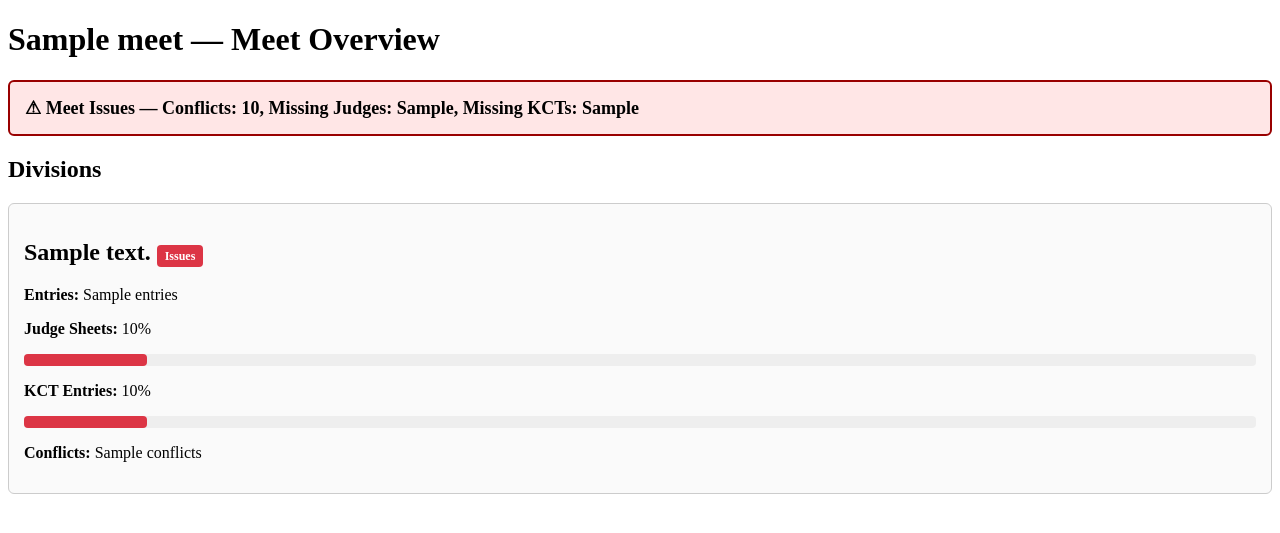
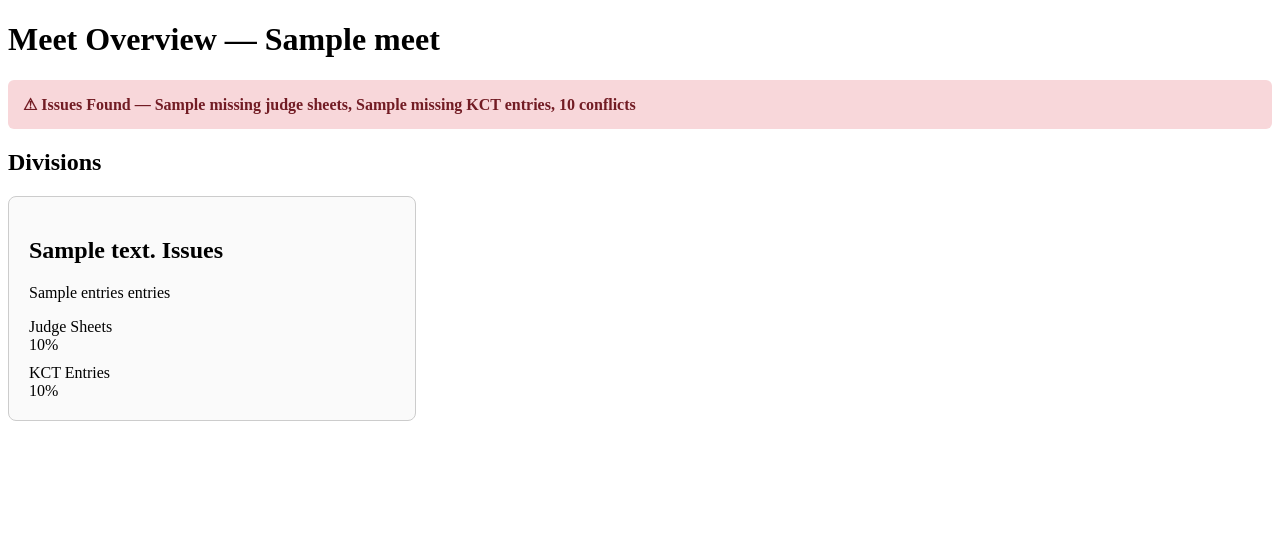
Before and after one commit to mlsmoorman/mshsl-dance-tabulation, a Django app: template tabulation/templates/tabulation/meet_overview.html in a window 1280 px wide. Shown: the top 533 px of the page. Run offline with Django 5.2, Linux system fonts and the light colour scheme; the template is opened without the code that fills it: most values are stand-ins (such as "Sample title", 1, 10 or a date in 2020).

Commit message:
updates views for meet overview and clears error messaging

```diff
--- a/core/admin.py
+++ b/core/admin.py
@@ -36,6 +36,8 @@ class RoleAdmin(admin.ModelAdmin):
 class UserAdmin(admin.ModelAdmin):
     list_display = ("username", "first_name", "last_name")
     filter_horizontal = ("roles",)
+    search_fields = ["username", "first_name", "last_name", "email"]
+
 
 
 #~.~.~.~.~.~.~.~.~.~.~.~.~  ~.~.~.~.~.~.~.~.~.~.~.~.~#
--- a/tabulation/templates/tabulation/meet_overview.html
+++ b/tabulation/templates/tabulation/meet_overview.html
@@ -1,62 +1,18 @@
 {% extends "base.html" %}
+{% load static %}
+
 {% block content %}
 
-<h1>{{ meet.name }} — Meet Overview</h1>
+<h1>Meet Overview — {{ meet.name }}</h1>
 
-<style>
-    .summary-bar {
-        padding: 15px;
-        border-radius: 6px;
-        margin-bottom: 20px;
-        font-size: 18px;
-        font-weight: bold;
-    }
-    .summary-success { background:#ccffcc; border:2px solid #060; }
-    .summary-warning { background:#fff3cd; border:2px solid #aa8800; }
-    .summary-danger { background:#ffe6e6; border:2px solid #900; }
+<div class="summary-container">
 
-    .division-card {
-        border: 1px solid #ccc;
-        padding: 15px;
-        margin-bottom: 15px;
-        border-radius: 6px;
-        background: #fafafa;
-        cursor: pointer;
-    }
-    .badge {
-        padding: 4px 8px;
-        border-radius: 4px;
-        font-weight: bold;
-        font-size: 12px;
-        color: white;
-    }
-    .badge-success { background:#28a745; }
-    .badge-warning { background:#ffc107; color:black; }
-    .badge-danger { background:#dc3545; }
-
-    .progress-bar-container {
-        width: 100%;
-        background: #eee;
-        border-radius: 4px;
-        margin: 5px 0;
-    }
-    .progress-bar {
-        height: 12px;
-        border-radius: 4px;
-    }
-    .progress-green { background:#28a745; }
-    .progress-yellow { background:#ffc107; }
-    .progress-red { background:#dc3545; }
-</style>
-
-{# ===================== MEET SUMMARY ===================== #}
-{% if meet_conflicts > 0 %}
+    {% if meet_missing_judges or meet_missing_kcts or meet_conflicts %}
         <div class="summary-bar summary-danger">
-    ⚠ Meet Issues — Conflicts: {{ meet_conflicts }}, Missing Judges: {{ meet_missing_judges }}, Missing KCTs: {{ meet_missing_kcts }}
-</div>
-{% elif meet_missing_judges > 0 or meet_missing_kcts > 0 %}
-<div class="summary-bar summary-warning">
-    ⚠ Meet Needs Attention — Missing Judges: {{ meet_missing_judges }}, Missing KCTs: {{ meet_missing_kcts }}
+            ⚠ Issues Found —
+            {{ meet_missing_judges }} missing judge sheets,
+            {{ meet_missing_kcts }} missing KCT entries,
+            {{ meet_conflicts }} conflicts
         </div>
     {% else %}
         <div class="summary-bar summary-success">
@@ -64,11 +20,15 @@
         </div>
     {% endif %}
 
+</div>
+
 <h2>Divisions</h2>
+
+<div class="division-list">
 
     {% for d in division_data %}
     <div class="division-card"
-     data-url="{% url 'tabulator_verify' meet.id d.division %}"
+         data-url="{% url 'tabulation:tabulator_verify' meet.id d.division %}"
          onclick="goToDivision(this)">
 
         <h2>
@@ -82,40 +42,101 @@
             {% endif %}
         </h2>
 
-    <p><strong>Entries:</strong> {{ d.entries }}</p>
+        <p>{{ d.entries }} entries</p>
 
-    <p><strong>Judge Sheets:</strong> {{ d.judge_progress }}%</p>
-    <div class="progress-bar-container">
-        <div class="progress-bar
-            {% if d.judge_progress == 100 %}progress-green
-            {% elif d.judge_progress >= 60 %}progress-yellow
-            {% else %}progress-red{% endif %}"
-            style="width: {{ d.judge_progress }}%;">
+        <!-- DEBUG judge_progress="{{ d.judge_progress }}" kct_progress="{{ d.kct_progress }}" division="{{ d.division }}" -->
+
+        <div class="progress-section">
+            <label>Judge Sheets</label>
+            <div class="progress">
+                <div class="progress-bar bg-info"
+                     role="progressbar"
+                     style="width: {{ d.judge_progress }}%;"
+                     aria-valuenow="{{ d.judge_progress }}"
+                     aria-valuemin="0"
+                     aria-valuemax="100">
+                    {{ d.judge_progress }}%
+                </div>
             </div>
         </div>
 
-    <p><strong>KCT Entries:</strong> {{ d.kct_progress }}%</p>
-    <div class="progress-bar-container">
-        <div class="progress-bar
-            {% if d.kct_progress == 100 %}progress-green
-            {% elif d.kct_progress >= 60 %}progress-yellow
-            {% else %}progress-red{% endif %}"
-            style="width: {{ d.kct_progress }}%;">
+        <!-- DEBUG judge_progress="{{ d.judge_progress }}" kct_progress="{{ d.kct_progress }}" division="{{ d.division }}" -->
+
+        <div class="progress-section">
+            <label>KCT Entries</label>
+            <div class="progress">
+                <div class="progress-bar bg-warning"
+                     role="progressbar"
+                     style="width: {{ d.kct_progress }}%;"
+                     aria-valuenow="{{ d.kct_progress }}"
+                     aria-valuemin="0"
+                     aria-valuemax="100">
+                    {{ d.kct_progress }}%
+                </div>
             </div>
         </div>
 
-    <p><strong>Conflicts:</strong> {{ d.conflicts }}</p>
+        {% if d.conflicts > 0 %}
+        <p class="text-danger">
+            {{ d.conflicts }} KCT conflicts detected
+        </p>
+        {% endif %}
+
     </div>
     {% endfor %}
 
+</div>
+
 <script>
-setInterval(() => {
-    location.reload();
-}, 15000);
-
 function goToDivision(el) {
-    window.location.href = el.getAttribute("data-url");
+    const url = el.getAttribute("data-url").trim()
+    if (url) {
+        window.location.href = url
+    }
 }
 </script>
 
+<style>
+.division-list {
+    display: grid;
+    grid-template-columns: repeat(auto-fill, minmax(350px, 1fr));
+    gap: 20px;
+    margin-top: 20px;
+}
+
+.division-card {
+    border: 1px solid #ccc;
+    padding: 20px;
+    border-radius: 8px;
+    cursor: pointer;
+    background: #fafafa;
+    transition: box-shadow 0.2s ease;
+}
+
+.division-card:hover {
+    box-shadow: 0 0 10px rgba(0,0,0,0.15);
+}
+
+.progress-section {
+    margin-top: 10px;
+}
+
+.summary-bar {
+    padding: 15px;
+    border-radius: 6px;
+    margin-bottom: 20px;
+    font-weight: bold;
+}
+
+.summary-danger {
+    background: #f8d7da;
+    color: #721c24;
+}
+
+.summary-success {
+    background: #d4edda;
+    color: #155724;
+}
+</style>
+
 {% endblock %}
--- a/tabulation/templates/tabulation/tabulator_verify.html
+++ b/tabulation/templates/tabulation/tabulator_verify.html
@@ -142,7 +142,7 @@
 
             {# ===================== KCT ENTRIES MISSING ===================== #}
             {% for k in kct_numbers %}
-              {% if row.kct_entries.k %}
+              {% if row.kct_entries.kct_number == k %}
                   <td class="ok">✓</td>
               {% else %}
                   <td class="missing" title="KCT {{ k }} has not submitted an entry">Missing</td>
--- a/tabulation/views/verify.py
+++ b/tabulation/views/verify.py
@@ -67,7 +67,7 @@ def tabulator_verify(request, meet_id, division):
     kct_entries = (
         KCTEntry.objects
         .filter(team_entry__meet=meet, team_entry__division=division)
-        .select_related("kct", "team_entry")
+        .select_related("team_entry")
     )
 
     kct_by_entry = {}
```
Also changed, not shown: kct/models.py (+7 -1 lines), tabulation/views/meet_overview.py (+19 -5 lines), kct/migrations/0005_kctentry_kct_number_alter_kctentry_team_entry_and_more.py (added). Lines whose indentation alone changed are shown as unchanged.
